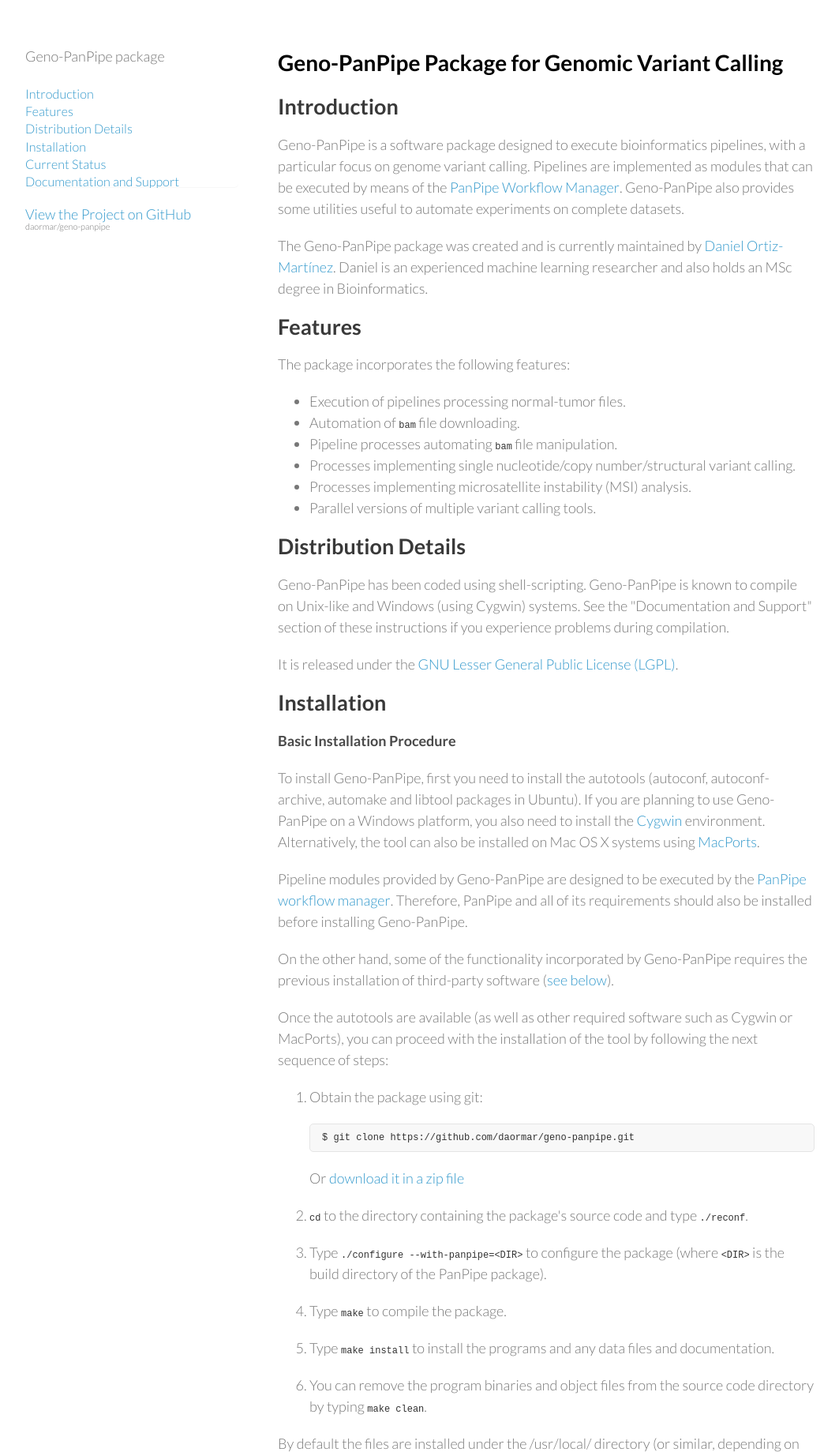
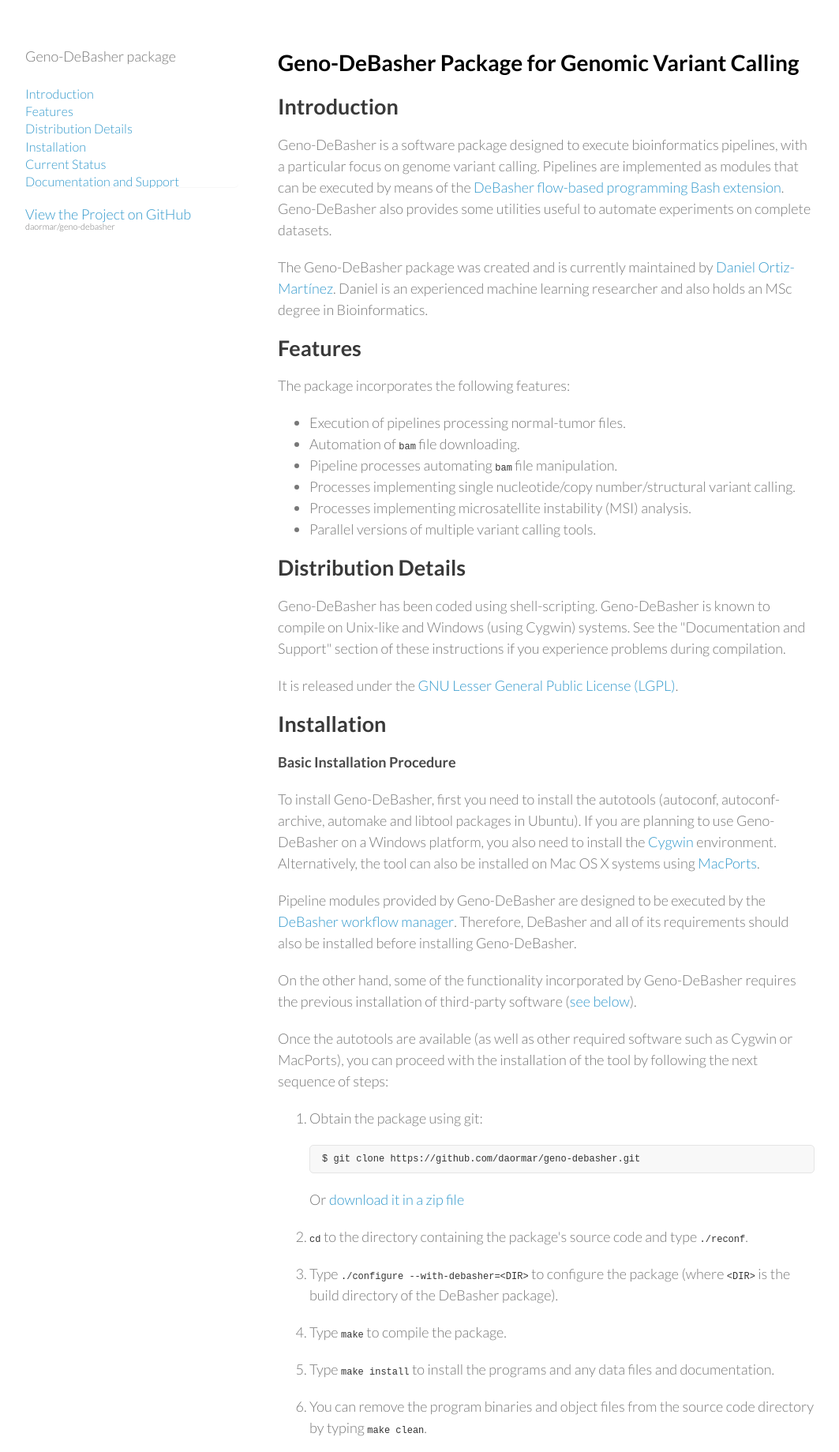
Before and after one commit to daormar/geno-debasher, a plain HTML site: page index.html in a window 1280 px wide. Shown: the top 1839 px of the page at 79% size, without its empty margins (108-1171 px from the left). Drawn offline with Linux system fonts and the light colour scheme.

Commit message:
Rename package.

```diff
--- a/index.html
+++ b/index.html
@@ -3,7 +3,7 @@
   <head>
     <meta charset="utf-8">
     <meta http-equiv="X-UA-Compatible" content="chrome=1">
-    <title>Geno-PanPipe Package for Detection of Germline and Somatic Variants</title>
+    <title>Geno-DeBasher Package for Detection of Germline and Somatic Variants</title>
     <link rel="stylesheet" href="stylesheets/styles.css">
     <link rel="stylesheet" href="stylesheets/pygment_trac.css">
     <!-- begin TOC stuff -->
@@ -24,26 +24,26 @@
   <body>
     <div class="wrapper">
       <header>
-        <!-- <p style="text-align:center;">  <IMG SRC="images/my_logo_bio_panpipe.jpg" Alt="Geno-PanPipe package for detection of germline and somatic variants" WIDTH=125> </p> -->
-        <p> <font size="4">Geno-PanPipe package</font></p>
+        <!-- <p style="text-align:center;">  <IMG SRC="images/my_logo_bio_debasher.jpg" Alt="Geno-DeBasher package for detection of germline and somatic variants" WIDTH=125> </p> -->
+        <p> <font size="4">Geno-DeBasher package</font></p>
         <div id="toc"></div>
-        <p class="view"><a href="https://github.com/daormar/geno-panpipe">View the Project on GitHub <small>daormar/geno-panpipe</small></a></p>
+        <p class="view"><a href="https://github.com/daormar/geno-debasher">View the Project on GitHub <small>daormar/geno-debasher</small></a></p>
 
       </header>
       <section>
-        <p style="font-size:28px; font-weight:bold; color:black">Geno-PanPipe Package for Genomic Variant Calling</p>
+        <p style="font-size:28px; font-weight:bold; color:black">Geno-DeBasher Package for Genomic Variant Calling</p>
 
 <h2>
 <a id="introduction" class="anchor" href="#introduction" aria-hidden="true"><span class="octicon octicon-link"></span></a>Introduction</h2>
 
-<p>Geno-PanPipe is a software package designed to execute bioinformatics
-pipelines, with a particular focus on genome variant calling. Pipelines
-are implemented as modules that can be executed by means of
-the <a href="https://daormar.github.io/panpipe/">PanPipe Workflow
-Manager</a>. Geno-PanPipe also provides some utilities useful to automate
-experiments on complete datasets.</p>
+<p>Geno-DeBasher is a software package designed to execute
+bioinformatics pipelines, with a particular focus on genome variant
+calling. Pipelines are implemented as modules that can be executed by
+means of the <a href="https://daormar.github.io/debasher/">DeBasher
+flow-based programming Bash extension</a>. Geno-DeBasher also provides
+some utilities useful to automate experiments on complete datasets.</p>
 
-<p>The Geno-PanPipe package was created and is currently maintained
+<p>The Geno-DeBasher package was created and is currently maintained
 by <a href="http://daormar.github.io/">Daniel Ortiz-Martínez</a>.
 Daniel is an experienced machine learning researcher and also holds
 an MSc degree in Bioinformatics.</p>
@@ -77,7 +77,7 @@
 <h2>
 <a id="distribution-details" class="anchor" href="#distribution-details" aria-hidden="true"><span class="octicon octicon-link"></span></a>Distribution Details</h2>
 
-<p>Geno-PanPipe has been coded using shell-scripting. Geno-PanPipe is
+<p>Geno-DeBasher has been coded using shell-scripting. Geno-DeBasher is
 known to compile on Unix-like and Windows (using Cygwin) systems. See
 the "Documentation and Support" section of these instructions if you
 experience problems during compilation.</p>
@@ -90,21 +90,21 @@
 <h4>
 <a id="basic-installation-procedure" class="anchor" href="#basic-installation-procedure" aria-hidden="true"><span class="octicon octicon-link"></span></a>Basic Installation Procedure</h4>
 
-<p>To install Geno-PanPipe, first you need to install the autotools
+<p>To install Geno-DeBasher, first you need to install the autotools
 (autoconf, autoconf-archive, automake and libtool packages in
-Ubuntu). If you are planning to use Geno-PanPipe on a Windows platform,
+Ubuntu). If you are planning to use Geno-DeBasher on a Windows platform,
 you also need to install
 the <a href="https://www.cygwin.com/">Cygwin</a>
 environment. Alternatively, the tool can also be installed on Mac OS X
 systems using <a href="https://www.macports.org/">MacPorts</a>.</p>
 
-<p>Pipeline modules provided by Geno-PanPipe are designed to be executed
-by the <a href="https://daormar.github.io/panpipe/">PanPipe workflow
-manager</a>. Therefore, PanPipe and all of its requirements should also
-be installed before installing Geno-PanPipe.</p>
+<p>Pipeline modules provided by Geno-DeBasher are designed to be executed
+by the <a href="https://daormar.github.io/debasher/">DeBasher workflow
+manager</a>. Therefore, DeBasher and all of its requirements should also
+be installed before installing Geno-DeBasher.</p>
 
 <p>On the other hand, some of the functionality incorporated by
-Geno-PanPipe requires the previous installation of third-party software
+Geno-DeBasher requires the previous installation of third-party software
 (<a href="#third-party-software">see below</a>).</p>
 
 <p>Once the autotools are available (as well as other required software
@@ -115,16 +115,16 @@
 <li>
 <p>Obtain the package using git:</p>
 
-<pre><code>$ git clone https://github.com/daormar/geno-panpipe.git
+<pre><code>$ git clone https://github.com/daormar/geno-debasher.git
 </code></pre>
 
-<p>Or <a href="https://github.com/daormar/geno-panpipe/archive/master.zip">download it in a zip file</a></p>
+<p>Or <a href="https://github.com/daormar/geno-debasher/archive/master.zip">download it in a zip file</a></p>
 </li>
 <li><p><code>cd</code> to the directory containing the package's source code and type
 <code>./reconf</code>.</p></li>
-<li><p>Type <code>./configure --with-panpipe=&ltDIR&gt</code> to configure
+<li><p>Type <code>./configure --with-debasher=&ltDIR&gt</code> to configure
 the package (where <code>&ltDIR&gt</code> is the build directory of the
-PanPipe package).</p></li>
+DeBasher package).</p></li>
 <li><p>Type <code>make</code> to compile the package.</p></li>
 <li><p>Type <code>make install</code> to install the programs and any data files and
 documentation.</p></li>
@@ -137,21 +137,21 @@
 root privileges, another directory can be specified during Step 3 by
 typing:</p>
 
-<pre><code> $ configure --with-panpipe=&ltDIR&gt --prefix=&lt;absolute-installation-path&gt;
+<pre><code> $ configure --with-debasher=&ltDIR&gt --prefix=&lt;absolute-installation-path&gt;
 </code></pre>
 
-<p>For example, if "user1" wants to install the Geno-PanPipe package in
-the directory /home/user1/geno-panpipe, the sequence of commands to
+<p>For example, if "user1" wants to install the Geno-DeBasher package in
+the directory /home/user1/geno-debasher, the sequence of commands to
 execute should be the following:</p>
 
 <pre><code> $ ./reconf
- $ configure --prefix=/home/user1/geno-panpipe
+ $ configure --prefix=/home/user1/geno-debasher
  $ make
  $ make install
 </code></pre>
 
 <p>The installation directory can be the same directory where the
-Geno-PanPipe package was decompressed.</p>
+Geno-DeBasher package was decompressed.</p>
 
 <!-- <h4 id="checking-package-installation">Checking Package Installation</h4> -->
 
@@ -171,17 +171,17 @@
 <h4>
 <a id="alternative-installation-options" class="anchor" href="#alternative-installation-options" aria-hidden="true"><span class="octicon octicon-link"></span></a>Alternative Installation Options</h4>
 
-<p>The Geno-PanPipe configure script can be used to modify the toolkit
+<p>The Geno-DeBasher configure script can be used to modify the toolkit
 behavior. Here is a list of current installation options:</p>
 
 <ul>
-<li> <b><code>--with-icgcscor=&ltDIR&gt</code></b>: allows Geno-PanPipe
+<li> <b><code>--with-icgcscor=&ltDIR&gt</code></b>: allows Geno-DeBasher
 to use the ICGC score client. The ICGC score client can be used to
 interact with cloud repositories.</li>
 <li> <b><code>--with-aspera=&ltDIR&gt</code></b>: enables use of the
 Aspera commercial file transfer protocol to download <code>bam</code>
 files.</li>
-<li> <b><code>--with-egadecrypt=&ltDIR&gt</code></b>: allows Geno-PanPipe
+<li> <b><code>--with-egadecrypt=&ltDIR&gt</code></b>: allows Geno-DeBasher
 to access decryption functionality provided by the EGACryptor
 client.</li>
 </ul>
@@ -203,19 +203,19 @@
 <p><a href="https://asperasoft.com/">ASPERA Connect</a> is a file
 transfer protocol that may provide faster transfer speeds with respect
 to the standard FTP protocol. The ASPERA download client can be used by
-Geno-PanPipe to download <code>bam</code> files. The client can be
+Geno-DeBasher to download <code>bam</code> files. The client can be
 downloaded <a href="https://downloads.asperasoft.com/downloads">here</a>.</p>
 
 <h5>EGA Decryptor</h5>
 <p><a href="https://ega-archive.org/submission/tools/egacryptor">EGACryptor</a>
 is a JAVA based client providing encryption and decryption
-functionality. It is used by Geno-PanPipe to decrypt information
+functionality. It is used by Geno-DeBasher to decrypt information
 downloaded from EGA repositories.</p>
 
 <h2>
 <a id="current-status" class="anchor" href="#current-status" aria-hidden="true"><span class="octicon octicon-link"></span></a>Current Status</h2>
 
-<p> The Geno-PanPipe package is under development. Basic usage
+<p> The Geno-DeBasher package is under development. Basic usage
   instructions are being added.
 
 <!-- <p>Finally, here is a list of known issues with the Thot toolkit that are -->
@@ -249,14 +249,14 @@
 <ul>
 <li>These instructions.</li>
 <li>A set
-of <a href="http://daormar.github.io/geno-panpipe/docsupport/slides.pdf">slides</a>
+of <a href="http://daormar.github.io/geno-debasher/docsupport/slides.pdf">slides</a>
 ("slides.pdf" under the "doc" directory).</li>
 </ul>
 
 <p>If you need additional help, you can:</p>
 
 <ul>
-<li>use the <a href="https://github.com/daormar/geno-panpipe/issues">github issue tracker</a>.
+<li>use the <a href="https://github.com/daormar/geno-debasher/issues">github issue tracker</a>.
 </li>
 <li><a href="mailto:daniel.ortiz.phd@gmail.com">send an e-mail to the author</a>.</li>
 </li>
```
